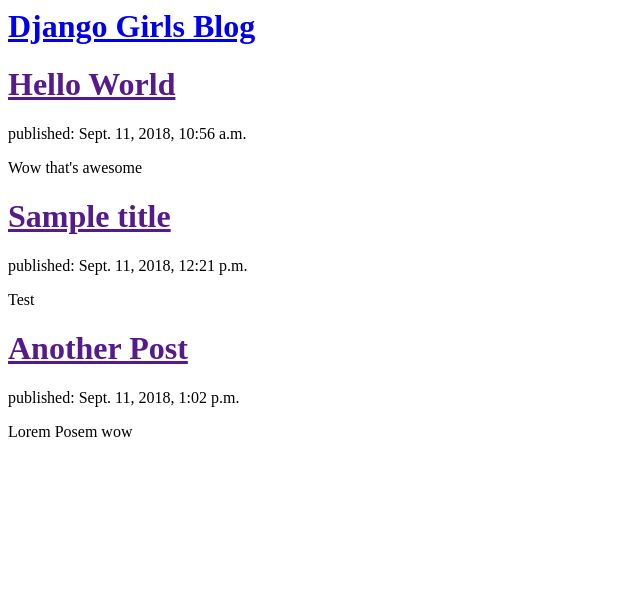
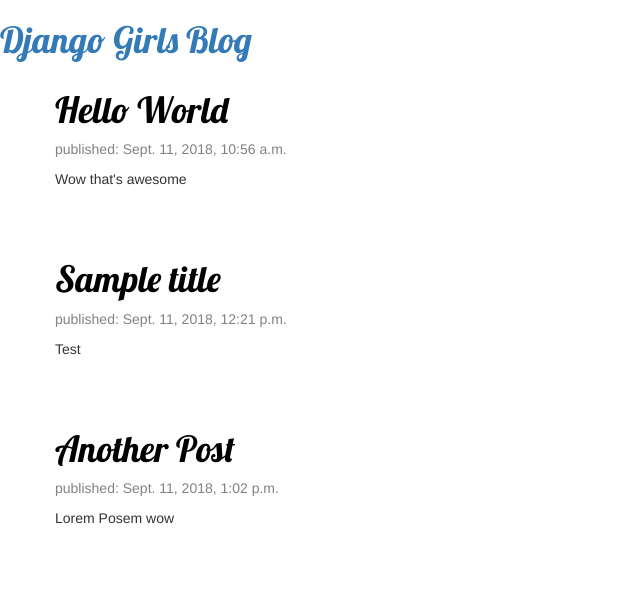
Before and after one commit to jatin69/django-tutorial, a Django app: page / in a window 1280 px wide. Shown: the top 597 px of the page, without its empty margins (0-640 px from the left). Run offline with Django 3.2, Linux system fonts and the light colour scheme; data comes from the database, SQL or seed files in the repository; some libraries are stand-ins or nearby versions.

Commit message:
Added CSS

```diff
--- /dev/null
+++ b/blog/static/css/blog.css
@@ -0,0 +1,56 @@
+.page-header {
+  background-color: #ff9400;
+  margin-top: 0;
+  padding: 20px 20px 20px 40px;
+}
+
+.page-header h1,
+.page-header h1 a,
+.page-header h1 a:visited,
+.page-header h1 a:active {
+  color: #ffffff;
+  font-size: 36pt;
+  text-decoration: none;
+}
+
+.content {
+  margin-left: 40px;
+}
+
+h1,
+h2,
+h3,
+h4 {
+  font-family: 'Lobster', cursive;
+}
+
+.date {
+  color: #828282;
+}
+
+.save {
+  float: right;
+}
+
+.post-form textarea,
+.post-form input {
+  width: 100%;
+}
+
+.top-menu,
+.top-menu:hover,
+.top-menu:visited {
+  color: #ffffff;
+  float: right;
+  font-size: 26pt;
+  margin-right: 20px;
+}
+
+.post {
+  margin-bottom: 70px;
+}
+
+.post h1 a,
+.post h1 a:visited {
+  color: #000000;
+}
--- a/blog/templates/blog/post_list.html
+++ b/blog/templates/blog/post_list.html
@@ -1,7 +1,12 @@
+{% load static %}
 <html>
 
 <head>
     <title>Django Girls blog</title>
+    <link rel="stylesheet" href="//maxcdn.bootstrapcdn.com/bootstrap/3.2.0/css/bootstrap.min.css">
+    <link rel="stylesheet" href="//maxcdn.bootstrapcdn.com/bootstrap/3.2.0/css/bootstrap-theme.min.css">
+    <link href="//fonts.googleapis.com/css?family=Lobster&subset=latin,latin-ext" rel="stylesheet" type="text/css">
+    <link rel="stylesheet" href="{% static 'css/blog.css' %}">
 </head>
 
 <body>
@@ -9,13 +14,21 @@
         <h1><a href="/">Django Girls Blog</a></h1>
     </div>
 
-    {% for post in posts %}
-    <div>
-        <h1><a href="">{{ post.title }}</a></h1>
-        <p>published: {{ post.published_date }}</p>
-        <p>{{ post.text|linebreaksbr }}</p>
+    <div class="content container">
+        <div class="row">
+            <div class="col-md-8">
+                {% for post in posts %}
+                <div class="post">
+                    <h1><a href="">{{ post.title }}</a></h1>
+                    <div class="date">
+                        <p>published: {{ post.published_date }}</p>
+                    </div>
+                    <p>{{ post.text|linebreaksbr }}</p>
+                </div>
+                {% endfor %}
+            </div>
+        </div>
     </div>
-    {% endfor %}
 </body>
 
 </html>
--- a/blog/views.py
+++ b/blog/views.py
@@ -1,6 +1,8 @@
 from django.shortcuts import render
 from django.utils import timezone
+
 from .models import Post
+
 
 def post_list(request):
     posts = Post.objects.filter(published_date__lte=timezone.now()).order_by('published_date')
```
